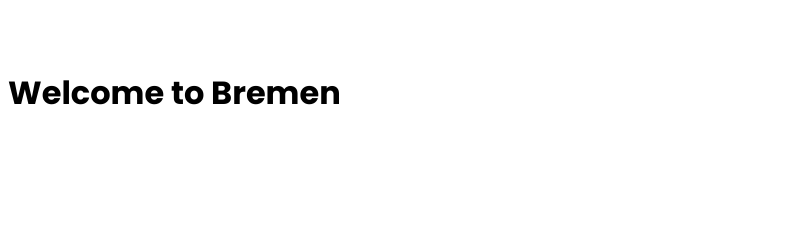
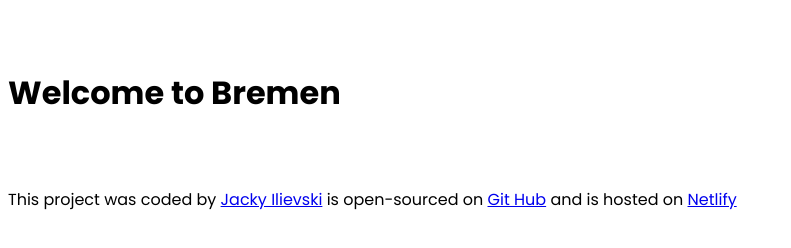
Before and after one commit to JacyDee274/jackys-travel-project, a plain HTML site: page index.html in a window 1280 px wide. Shown: the whole page, without its empty margins (0-791 px from the left). Drawn offline with Linux system fonts and the light colour scheme.

Commit message:
Added Links to GitHub and Netlify

```diff
--- a/index.html
+++ b/index.html
@@ -14,5 +14,19 @@
   </head>
   <body>
     <h1>Welcome to Bremen</h1>
+    <footer>
+      This project was coded by
+      <a href="https://github.com/JacyDee274" target="_blank">Jacky Ilievski</a>
+      is open-sourced on
+      <a
+        href="https://github.com/JacyDee274/jackys-travel-project"
+        target="_blank"
+        >Git Hub</a
+      >
+      and is hosted on
+      <a href="https://jackys-travel-project.netlify.app/" target="_blank"
+        >Netlify</a
+      >
+    </footer>
   </body>
 </html>
--- a/src/styles.css
+++ b/src/styles.css
@@ -1,5 +1,7 @@
+body {
+  font-family: "Poppins", sans-serif;
+}
 h1 {
-  font-family: "Poppins", sans-serif;
   font-style: normal;
   font-weight: 700;
   font-size: 96;
```
